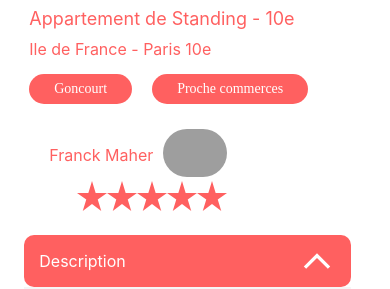
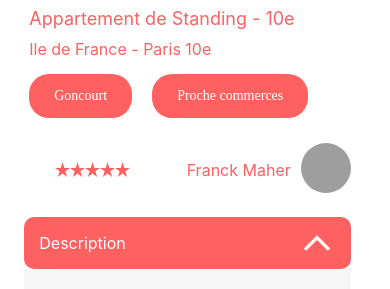
Before and after one commit to bettyY2022/kasa_oc, a React (Create React App) app: page /logement/0979876d in a window 390 px wide. Shown: the part 332-621 px from the top of the page. Built offline with nearby package versions, Linux system fonts and the light colour scheme; grey boxes are pictures that could not be loaded.

Commit message:
modification mode mobile

```diff
--- a/src/components/carousel/Carousel.css
+++ b/src/components/carousel/Carousel.css
@@ -45,4 +45,10 @@
     color: white;
     left: 48%;
     cursor: pointer;
-  }
+}
+
+@media screen and (max-width: 699px) {
+    .bulletPoint {
+        left: 36%;
+    }
+}
--- a/src/components/tag/Tag.css
+++ b/src/components/tag/Tag.css
@@ -23,3 +23,16 @@
   display: flex;
   margin: 5px -10px;
 }
+@media screen and (max-width: 699px) {
+  .tagInformation {
+    display: flex;
+    flex-wrap: wrap;
+  }
+  .tag {
+    padding-top: 15px;
+    padding-bottom: 15px;
+  }
+  .tagText {
+    line-height: 1;
+  }
+}
--- a/src/pages/details/Details.css
+++ b/src/pages/details/Details.css
@@ -91,5 +91,28 @@
     display: flex;
     flex-direction: row;
     justify-content: center;
+    float: right;
   }
+
+  .stars {
+    display: flex;
+    flex-direction: row;
+    justify-content: center;
+    margin-bottom: 5%;
+    margin-right: 15%;
+  }
+
+  .host {
+    width: 100%;
+    text-align: center;
+    flex-direction: row-reverse;
+  }
+  .stars img{
+    width: 15px;
+  }
+  .hostInformations img{
+    width: 50px;
+    height: 50px;
+  }
+
 }
```
